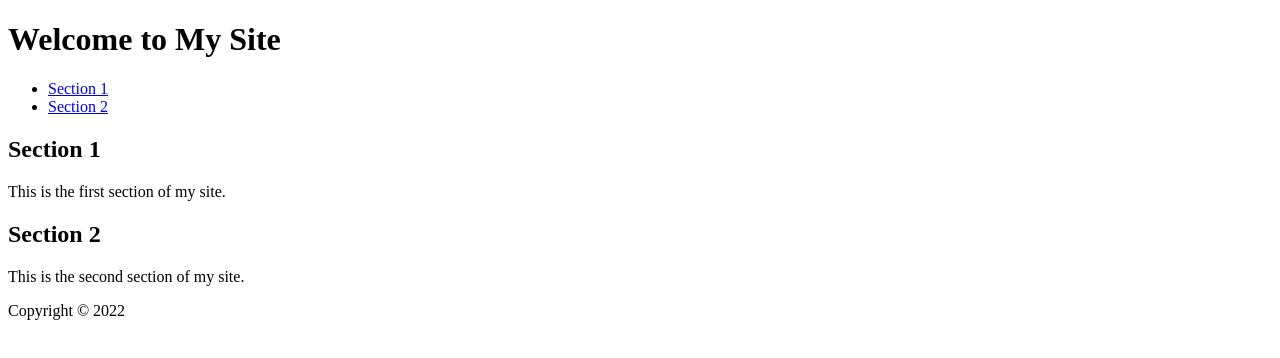
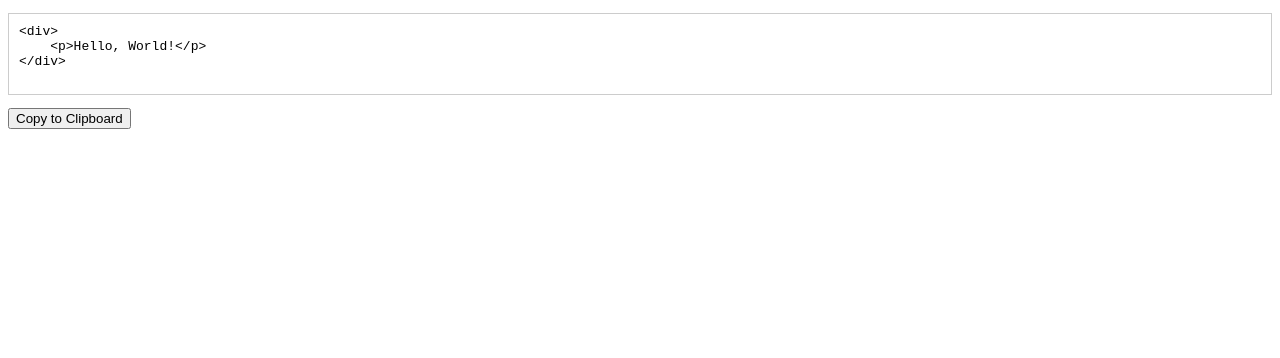
Before and after one commit to Squad1501/literate-octo-memory, a plain HTML site: page index.html in a window 1280 px wide. Drawn offline with Linux system fonts and the light colour scheme.

Commit message:
hopefully this works

```diff
--- a/index.html
+++ b/index.html
@@ -1,32 +1,32 @@
 <!DOCTYPE html>
-<html lang="en">
+<html>
 <head>
-    <meta charset="UTF-8">
-    <meta name="viewport" content="width=device-width, initial-scale=1.0">
-    <title>My First HTML Site</title>
+    <title>Code Block with Copy Button</title>
+    <style>
+        pre {
+            border: 1px solid #ccc;
+            padding: 10px;
+        }
+    </style>
 </head>
 <body>
-    <header>
-        <h1>Welcome to My Site</h1>
-    </header>
-    <nav>
-        <ul>
-            <li><a href="#section1">Section 1</a></li>
-            <li><a href="#section2">Section 2</a></li>
-        </ul>
-    </nav>
-    <main>
-        <section id="section1">
-            <h2>Section 1</h2>
-            <p>This is the first section of my site.</p>
-        </section>
-        <section id="section2">
-            <h2>Section 2</h2>
-            <p>This is the second section of my site.</p>
-        </section>
-    </main>
-    <footer>
-        <p>Copyright &copy; 2022</p>
-    </footer>
+    <pre id="codeBlock">
+&lt;div&gt;
+    &lt;p&gt;Hello, World!&lt;/p&gt;
+&lt;/div&gt;
+    </pre>
+    <button onclick="copyToClipboard()">Copy to Clipboard</button>
+
+    <script>
+        function copyToClipboard() {
+            var range = document.createRange();
+            range.selectNode(document.getElementById("codeBlock"));
+            window.getSelection().removeAllRanges();
+            window.getSelection().addRange(range);
+            document.execCommand("copy");
+            window.getSelection().removeAllRanges();
+            alert("Code copied to clipboard!");
+        }
+    </script>
 </body>
-</html></section></html>
+</html>
```
Also changed, not shown: <div>.html (deleted, +0 -22 lines), test.html (deleted, +0 -32 lines).
